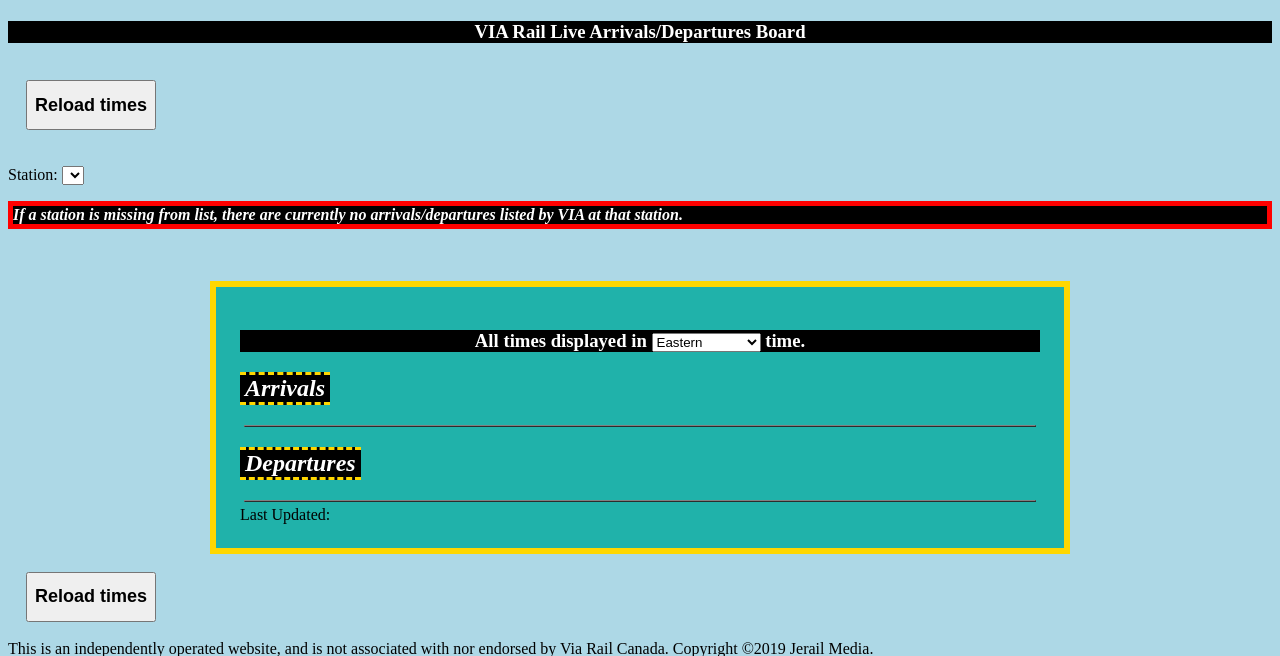
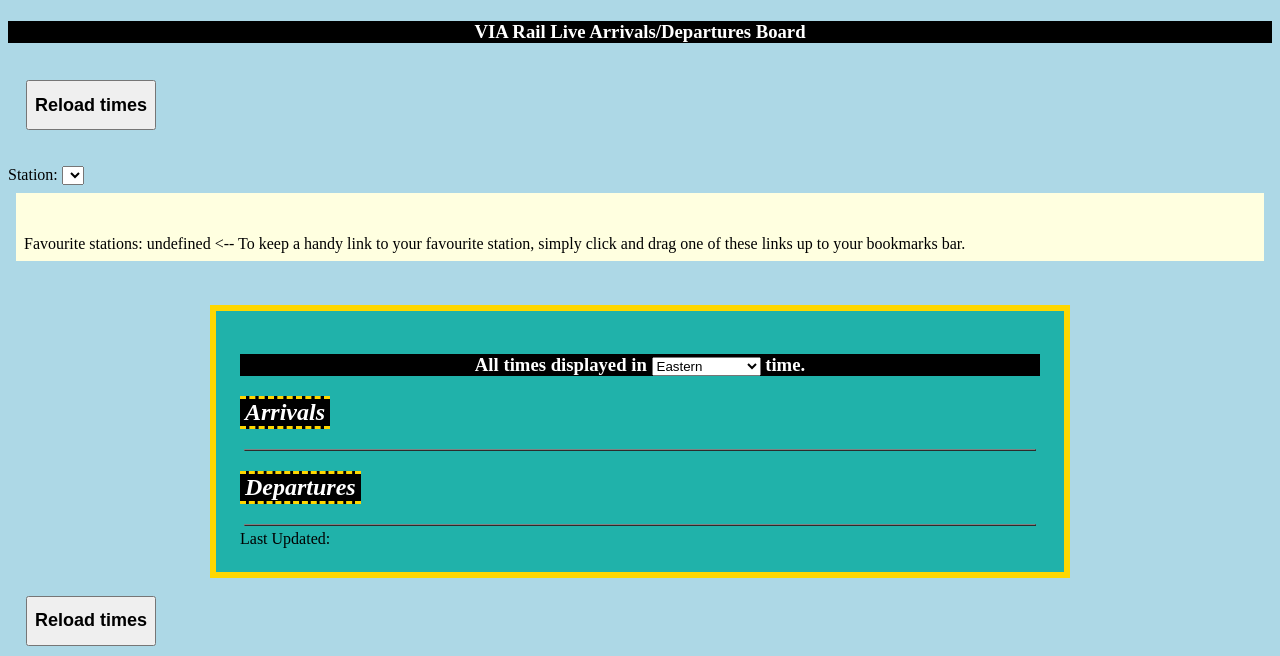
Before and after one commit to JmaJeremy/viastations, a PHP site: page / in a window 1280 px wide. Shown: the top 656 px of the page. Run offline with PHP 8.4, Linux system fonts and the light colour scheme; data comes from the database, SQL or seed files in the repository; both versions use the stored data as it was after the commit; lists and menus that the app fills with data are empty.

Commit message:
adjusting formatting

```diff
--- a/index.html
+++ b/index.html
@@ -24,9 +24,9 @@
 	<br /><br />
 	<span>Station:</span>
 	<select id="stationList">
-	</select><span id="favourite"></span><span id="delete"></span><br />
-	<div id="favourites"></div>
-	<p style="font-style:italic;color:white;font-weight:bold;background-color:black;border:5px solid red">If a station is missing from list, there are currently no arrivals/departures listed by VIA at that station.</p>
+	</select><div id="bookmarks"><div id="favbuttons"><span class="favbutton" id="favourite"></span><span class="favbutton" id="delete"></span></div>
+	<span id="favourites"></span> <span><-- To keep a handy link to your favourite station, simply click and drag one of these links up to your bookmarks bar.</span></div>
+	<!--p style="font-style:italic;color:white;font-weight:bold;background-color:black;border:5px solid red">If a station is missing from list, there are currently no arrivals/departures listed by VIA at that station.</p-->
 	<!--span>Timezone:</span>
 	<select id="timezone">
 		<option value="America/Toronto">Eastern</option>
@@ -65,10 +65,15 @@
 	var stnTz = "";
 	var urlParams = new URLSearchParams(window.location.search);
 
-	console.log(urlParams.has('stn'));
-	console.log(urlParams.get('stn'));
 	if(urlParams.has('stn')) {
-		setCookie('userstation',urlParams.get('stn'),1);
+		var urlStn = decodeURIComponent(urlParams.get('stn'));
+		setCookie('userstation',urlStn,1);
+		var tz = getTimezone(urlStn);
+		//		console.lol(tz);
+		if(tz.length > 0) {
+			setCookie('usertimezone',tz,1);
+//			document.getElementById("timezone").value = tz;
+		}
 		window.location.search = '';
 	}
 	document.getElementById("favourites").innerHTML = "Favourite stations: " + getFavs();
@@ -95,7 +100,7 @@
 		return stationHTML;
 	}
 	function getTimezone(stationName) {
-		var url3 = "https://viarail.live/get_stn_tz.php?stn=" + stationName;
+		var url3 = "https://viarail.live/get_stn_tz.php?stn=" + encodeURIComponent(stationName);
 //		console.log(url3);
 		var xtz = new XMLHttpRequest();
 		xtz.onreadystatechange = function() {
@@ -140,7 +145,7 @@
 	  if((['America/Toronto','America/Halifax','America/Winnipeg','America/Regina','America/Edmonton','America/Vancouver'].includes(timezone)) == false) {
 		  timezone = 'America/Toronto';
 	  }
-	  console.log(timezone);
+//	  console.log(timezone);
 	  var options = { year: 'numeric', month: '2-digit', day: '2-digit', hour: '2-digit', minute: '2-digit', timeZone: timezone, hour12: false };
 	  var userStation = getCookie('userstation');
 //	  console.log(userStation);
@@ -155,7 +160,7 @@
 	  }
 //	  console.log(station)
 	  document.getElementById("stationTitle").innerHTML = station;
-	  document.title = "VIA Rail Arrivals/Departures Board - " + station;
+	  document.title = station + " - VIA Rail Arrivals/Departures Board";
 	  for (i = 0; i <x.length; i++) {
 		  if(stations.includes(x[i].getElementsByTagName("Station")[0].childNodes[0].nodeValue) === false) {
 			stations.push(x[i].getElementsByTagName("Station")[0].childNodes[0].nodeValue);
@@ -165,6 +170,7 @@
 			&& (x[i].getElementsByTagName("ScheduledArrival")[0].childNodes.length > 0) ) {
 			if(x[i].getElementsByTagName("EstimatedArrival")[0].childNodes.length > 0) {
 				var estArr = new Date(x[i].getElementsByTagName("EstimatedArrival")[0].childNodes[0].nodeValue.replace(' ', 'T'));
+				var rawEstArr = estArr;
 				estArr = estArr.toLocaleString('en-CA', options);
 			} else {
 				var estArr = "N/A";
@@ -177,6 +183,9 @@
 				var actArr = "N/A";
 			}
 
+//			console.log(rawEstArr.getTime());
+//			console.log(schedArr.getTime());
+//			console.log(rawEstArr.getTime() - schedArr.getTime());
 			table += "<tr><td>" +
 			x[i].getElementsByTagName("Train")[0].childNodes[0].nodeValue +
 			"</td><td>" +
@@ -298,6 +307,7 @@
 	    if (days) {
 	        var date = new Date();
 	        date.setTime(date.getTime() + (days*24*60*60*1000));
+//		    console.log(date);
 	        expires = "; expires=" + date.toUTCString();
 	    }
 	    document.cookie = name + "=" + (value || "")  + expires + "; path=/";
@@ -317,26 +327,38 @@
 	}
 	function addFav(name) {
 		var favs = getCookie('favs');
+		if(favs == null || favs == 'null') {
+		      favs = name;
+		} else {
 			favs = favs + "," + name;
+		}
 		setCookie('favs', favs, 365);
 		document.getElementById("favourites").innerHTML = "Favourite stations: " + getFavs();
 	}
 	function getFavs() {
-		var favs = getCookie('favs').split(',');
+		var favs = getCookie('favs');
+		if(favs != null && favs.length > 0) {
+			favs = favs.split(',');
 			var output = "";
 			favs.forEach(function(fav) {
 				if(fav != null && fav != 'null' && fav.length > 0) {
-				output += '<a href="https://viarail.live/?stn=' + fav + '">' + fav + '</a>, ';
+					fav_enc = encodeURIComponent(fav);
+					output += '<a href="https://viarail.live/?stn=' + fav_enc + '">' + fav + '</a>, ';
 				}
 			});
 			return output;
+		}
 	}
 	function delFav(name) {
 		var favs = getCookie('favs').split(',');
 		var newFavs = "";
 		favs.forEach(function(fav) {
 			if(fav != name) {
+				if(newFavs == "") {
+					newFavs = fav;
+				} else {
 					newFavs += "," + fav;
+				}
 			}
 		});
 		setCookie('favs', newFavs, 365);
--- a/styles.css
+++ b/styles.css
@@ -66,3 +66,14 @@
     font-weight: bold;
     font-size: large;
 }
+span.favbutton {
+    margin: 1em;
+}
+div#bookmarks {
+    margin: 0.5em;
+    padding: 0.5em;
+    background-color: lightyellow;
+}
+div#favbuttons {
+    margin-bottom: 1em;
+}
```
Also changed, not shown: stations.db. Lines whose indentation alone changed are shown as unchanged.
